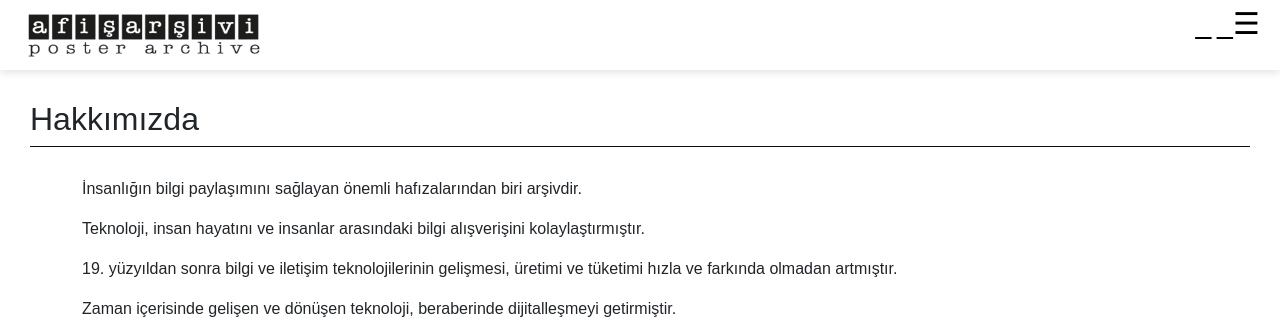
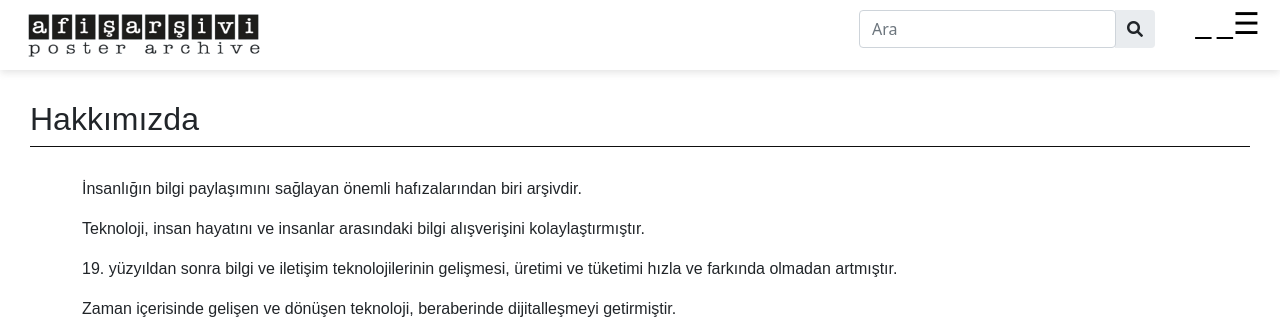
Before and after one commit to Eldekipek/AfisArsivi, a Laravel app: page /about in a window 1280 px wide. Shown: the top 333 px of the page. Run offline with Laravel 9, Linux system fonts and the light colour scheme; data comes from the database, SQL or seed files in the repository; data that the repository does not hold is empty; some libraries are stand-ins or nearby versions; some web fonts are replaced.

Commit message:
kainat beyin istekleri yerine getirildi

```diff
--- a/public/css/style.css
+++ b/public/css/style.css
@@ -409,3 +409,6 @@ span,a{
     font-size:35px;
     color: #51585e;
 }
+.search-button{
+    margin-right: 5vh;
+}
--- a/resources/views/front/layout.blade.php
+++ b/resources/views/front/layout.blade.php
@@ -24,7 +24,16 @@
             <img class="header-img" src="{{asset('./images/afislogo2.png')}}"  alt="">
         </a>
     </div>
+
     <div class="right-header">
+        <div class="search-button">
+        <div class="input-group rounded mr-2">
+            <input type="search" class="form-control rounded" placeholder="Ara" aria-label="Search" aria-describedby="search-addon" />
+            <span class="input-group-text border-0" id="search-addon">
+    <i class="fas fa-search"></i>
+  </span>
+        </div>
+        </div>
         <div class="profile">
             <a href="{{route("designer.index")}}" style="color: #000000;">
                 <i class="fa-solid fa-users"></i>
```
